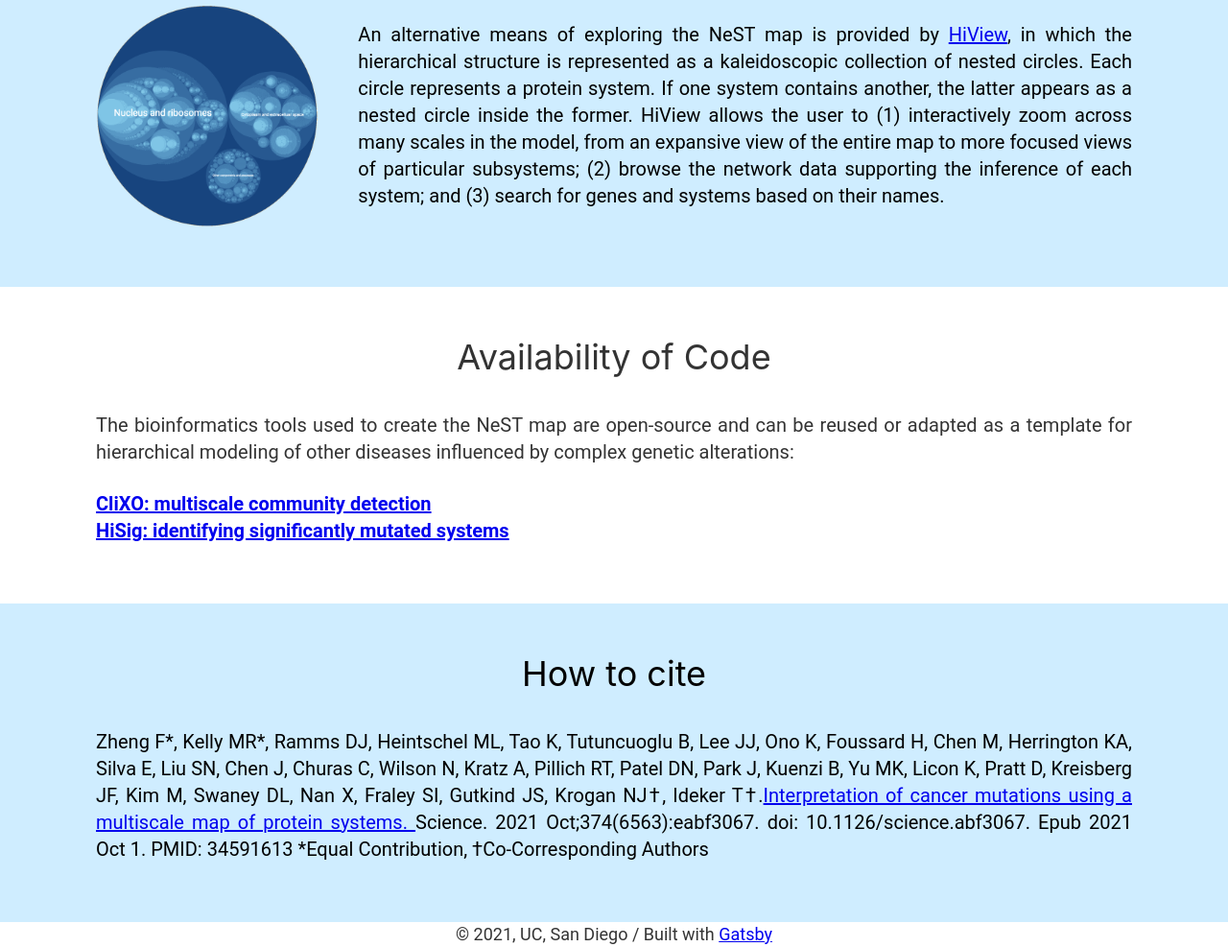
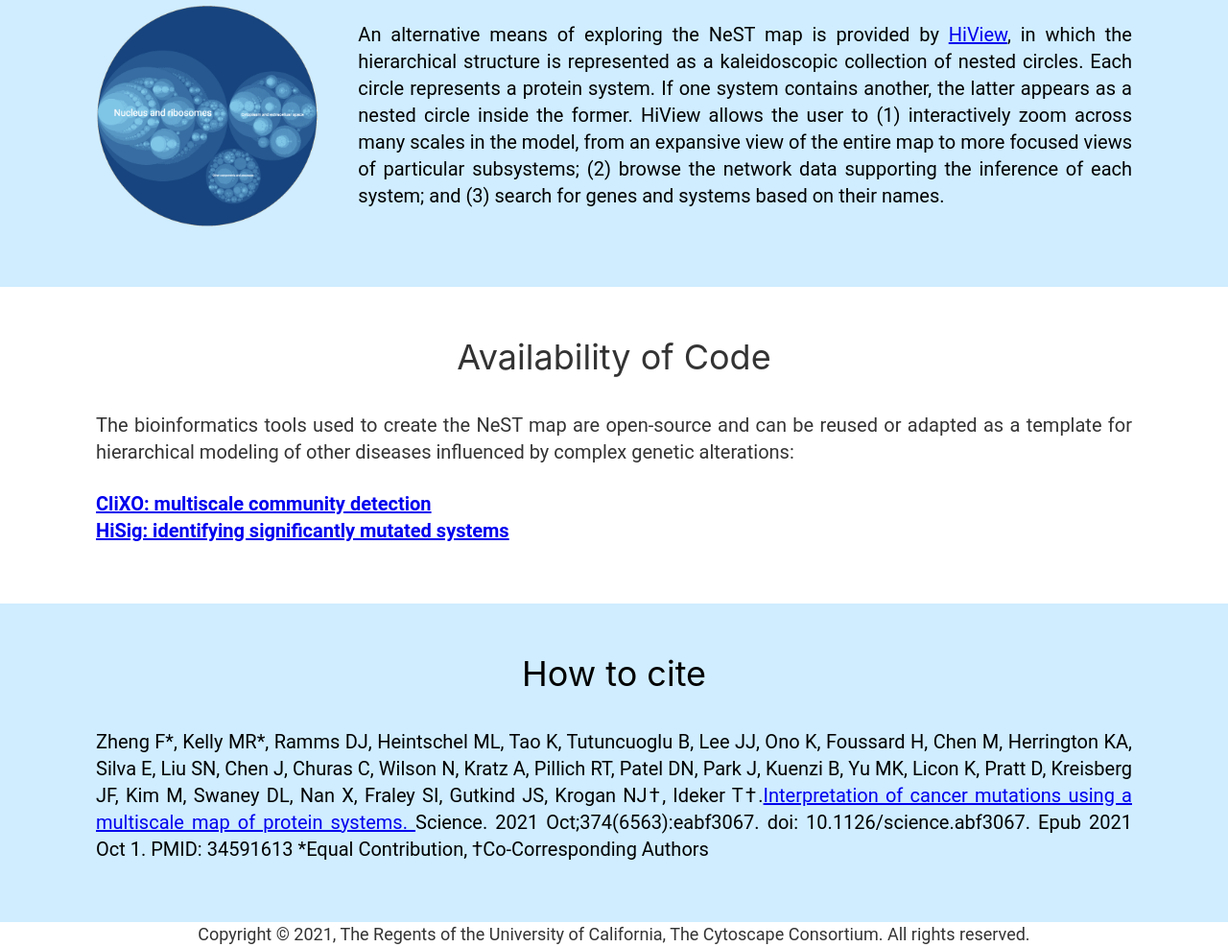
Before and after one commit to idekerlab/nestLandingPage, a Gatsby site: page / in a window 1280 px wide. Shown: the part 1391-2378 px from the top of the page at 96% size. Built offline with nearby package versions, Linux system fonts and the light colour scheme; Gatsby itself is replaced by a stand-in of ours.

Commit message:
update copyright text

```diff
--- a/src/components/layout.js
+++ b/src/components/layout.js
@@ -32,9 +32,7 @@ const Layout = (props) => {
       <div className={styles.container}>
         <main>{props.children}</main>
         <footer style={{ backgroundColor: props.backgroundColor }}>
-          © {new Date().getFullYear()}, UC, San Diego / Built with
-          {` `}
-          <a href='https://www.gatsbyjs.org'>Gatsby</a>
+          Copyright © {new Date().getFullYear()}, The Regents of the University of California, The Cytoscape Consortium. All rights reserved.
         </footer>
       </div>
     </>
```
